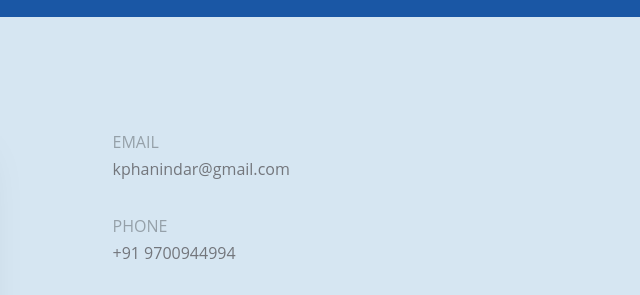
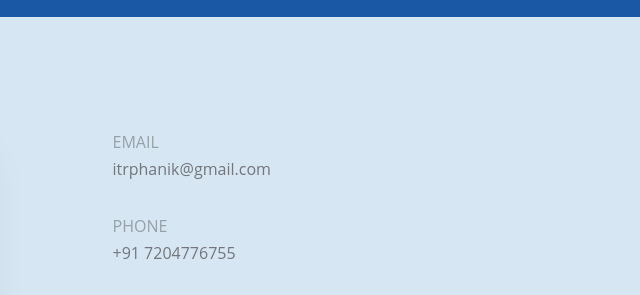
Before and after one commit to manikumarkv/kpanindra.github.io, a website: page index.html in a window 1280 px wide. Shown: the part 6040-6335 px from the top of the page, 640-1280 px from the left. Drawn offline with Linux system fonts and the light colour scheme; files whose address does not match are found by name.

Commit message:
modified contact details

```diff
--- a/index.html
+++ b/index.html
@@ -463,11 +463,11 @@
             <ul class="probootstrap-contact-details">
               <li>
                 <span class="text-uppercase">Email</span>
-                kphanindar@gmail.com
+                itrphanik@gmail.com
               </li>
               <li>
                 <span class="text-uppercase">Phone</span>
-                +91 9700944994
+                +91 7204776755
               </li>
 
               <li>
```
